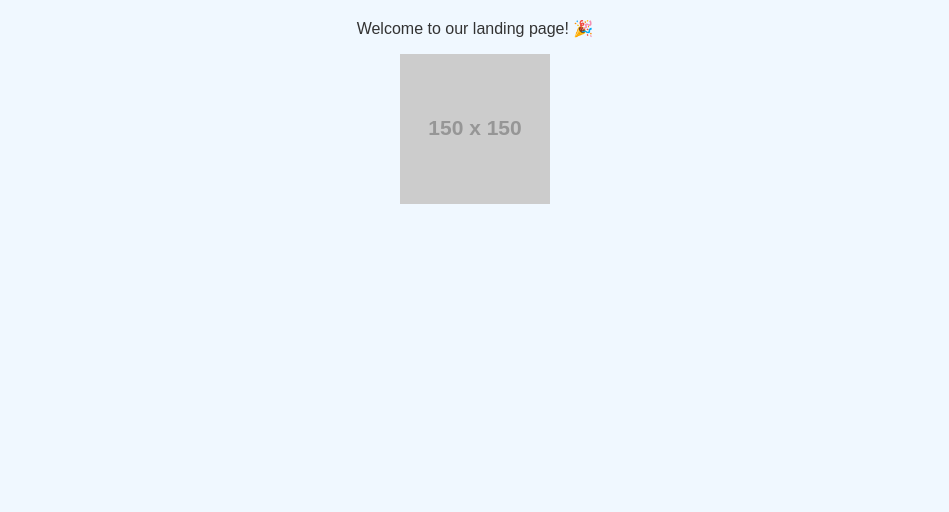
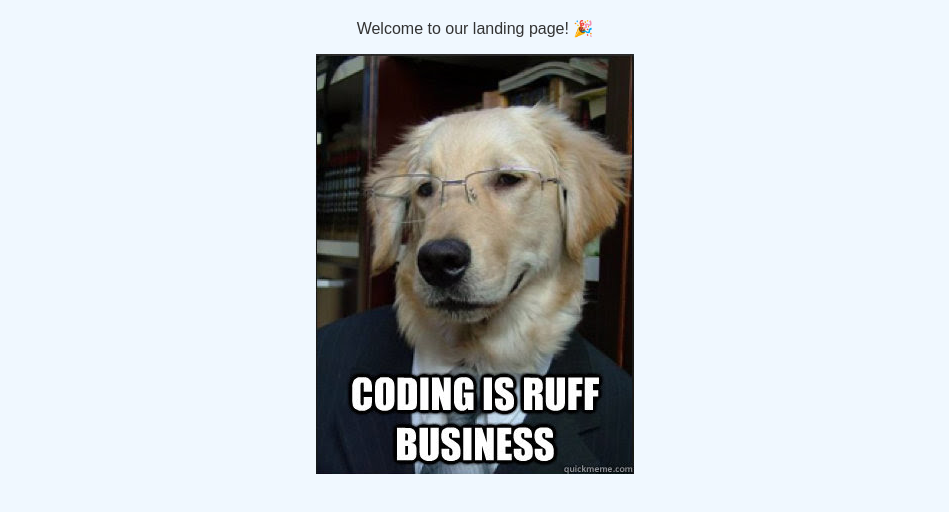
Before and after one commit to smellycattt/FbAds-OC, a plain HTML site: page index.html in a window 1280 px wide. Shown: the part 120-632 px from the top of the page, without its empty margins (165-1114 px from the left). Drawn offline with Linux system fonts and the light colour scheme; placeholder pictures from the web are drawn by us.

Commit message:
Update index.html

```diff
--- a/index.html
+++ b/index.html
@@ -20,6 +20,6 @@
 <body>
     <h1>🐶 This is a dogfooding website for landing page views 🐾</h1>
     <p>Welcome to our landing page! 🎉</p>
-    <img src="https://via.placeholder.com/150" alt="Sample Image">
+    <img src="dogfood.jpg" alt="Sample Image">
 </body>
 </html>
```
